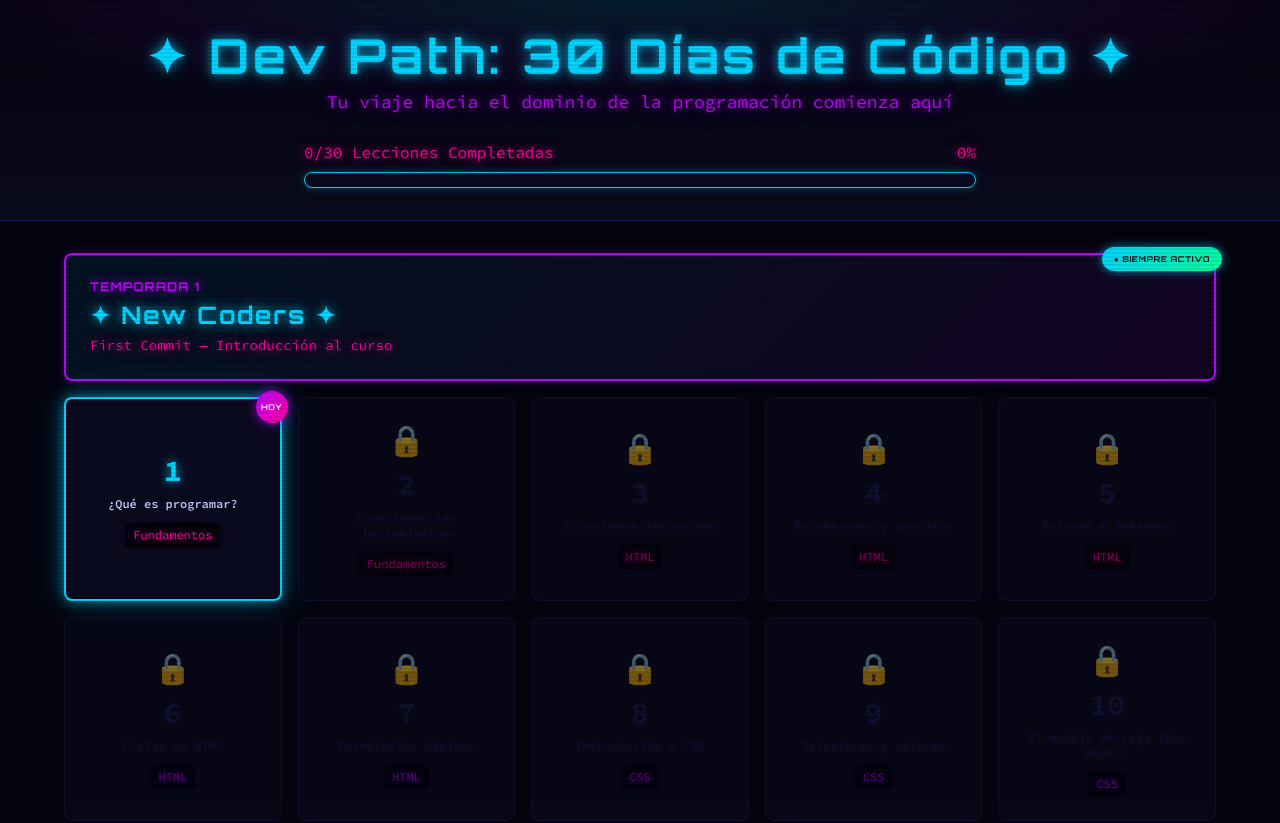
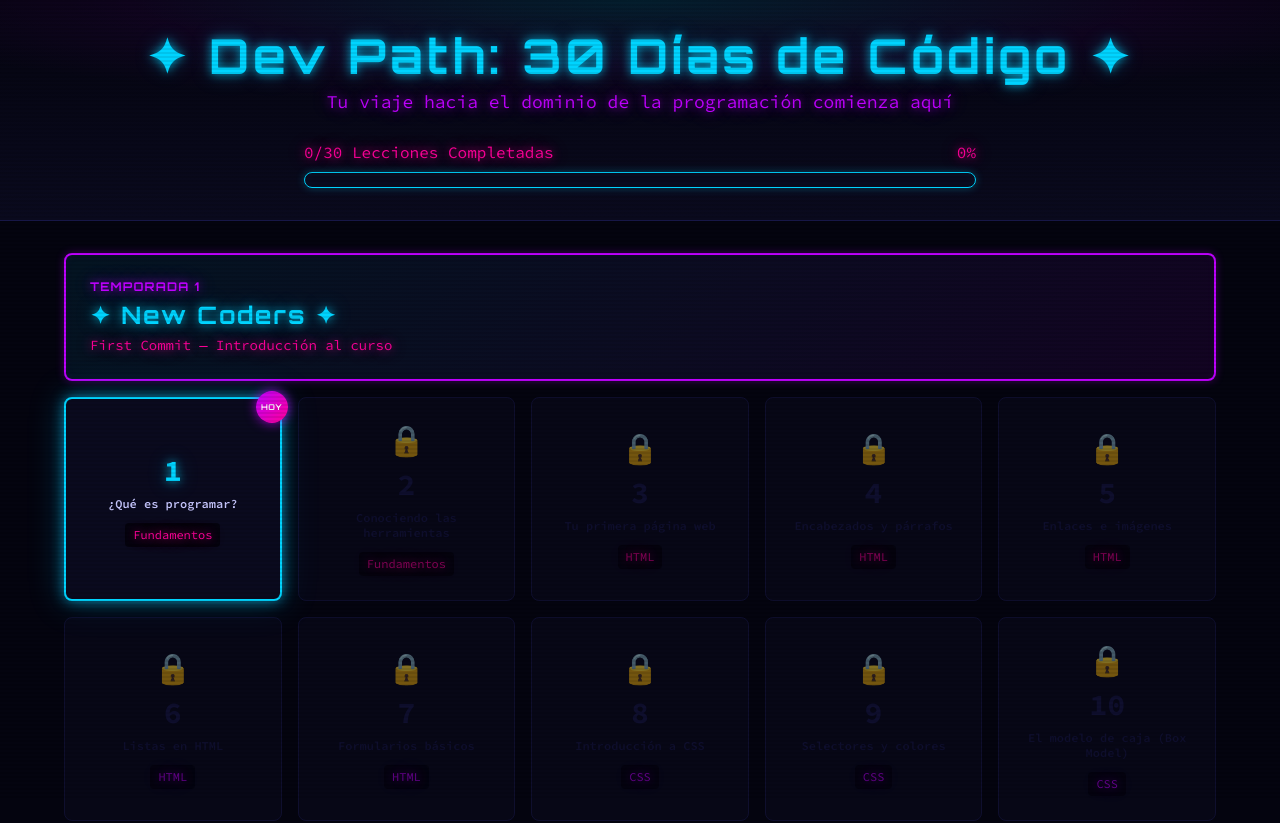
Before and after one commit to anthony-propuestas/Web-New-Coders, a React (Vite) app: page / in a window 1280 px wide. Shown: the top 823 px of the page. Built offline with nearby package versions, Linux system fonts and the light colour scheme; the HTML template or start-up script is replaced by a standard one.

Commit message:
refactor: remove redundant badge and clean up layout in App component

```diff
--- a/src/App.jsx
+++ b/src/App.jsx
@@ -719,10 +719,7 @@ export default function App() {
               className="col-span-2 md:col-span-5 relative p-6 rounded-lg border-2 border-neon-cyan transition-all duration-300 text-left hover:shadow-lg hover:shadow-neon-cyan/50"
               style={{ background: 'linear-gradient(135deg, rgba(0,212,255,0.08) 0%, rgba(191,0,255,0.08) 100%)' }}
             >
-              <div className="absolute -top-2 -right-2 px-3 py-1 rounded-full text-xs font-bold text-dark-bg" style={{ background: 'linear-gradient(135deg, #00d4ff, #00ff99)', fontFamily: 'Orbitron, monospace', fontSize: '0.5rem', letterSpacing: '0.08em', boxShadow: '0 0 10px rgba(0,212,255,0.7)' }}>
-                ● SIEMPRE ACTIVO
-              </div>
-              <div className="flex items-center gap-4">
+<div className="flex items-center gap-4">
                 <div>
                   <p className="text-xs font-bold text-neon-cyan uppercase tracking-widest mb-1" style={{ fontFamily: 'Orbitron, monospace' }}>
                     Temporada 1
```
